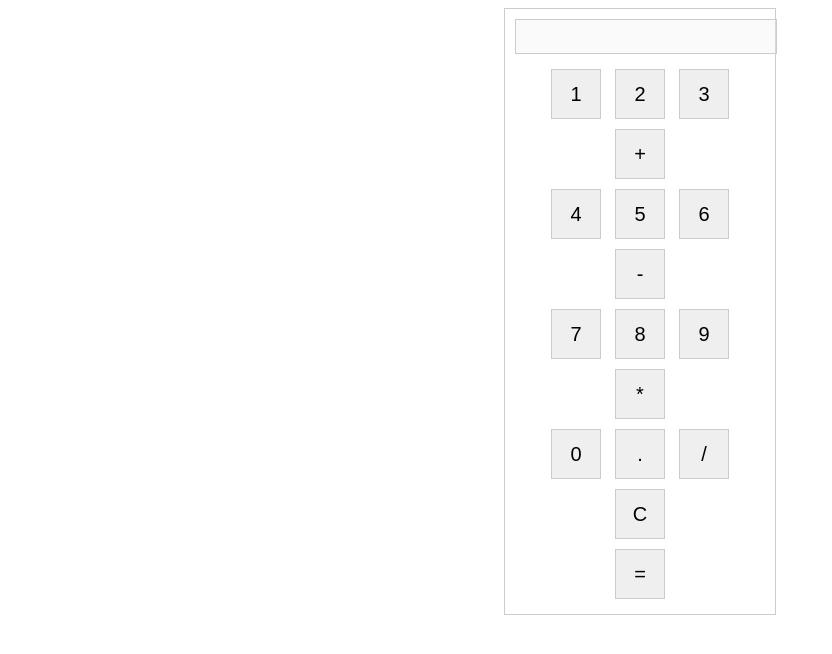
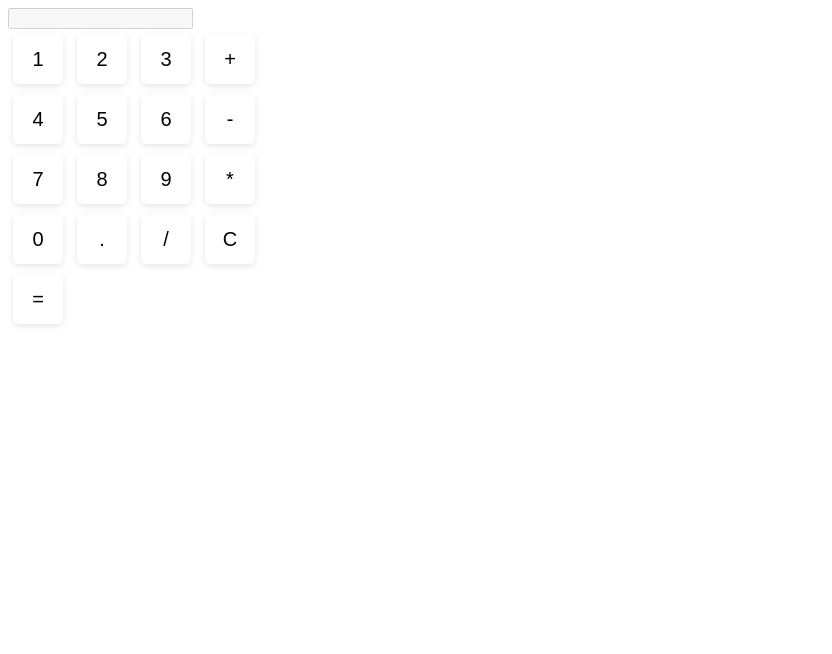
Before and after one commit to navyblue1993/navyblue1993.github.io, a plain HTML site: page index.html in a window 1280 px wide. Shown: the whole page, without its empty margins (0-832 px from the left). Drawn offline with Linux system fonts and the light colour scheme.

Commit message:
Update style.css

```diff
--- a/style.css
+++ b/style.css
@@ -1,33 +1,13 @@
-.calculator {
-  width: 250px;
-  margin: 0 auto;
-  border: 1px solid #ccc;
-  padding: 10px;
-  text-align: center;
-  font-size: 16px;
-}
-
-.calculator form {
-  margin: 0;
-  padding: 0;
-}
-
-.calculator input[type="text"] {
-  width: 100%;
-  margin-bottom: 10px;
-  padding: 5px;
-  border: 1px solid #ccc;
-  text-align: right;
-  font-size: 20px;
-}
-
 .calculator input[type="button"] {
   width: 50px;
   height: 50px;
   margin: 5px;
-  border: 1px solid #ccc;
+  border: none;
+  border-radius: 5px;
   font-size: 20px;
   cursor: pointer;
+  background-color: #fff;
+  box-shadow: 0px 2px 6px rgba(0, 0, 0, 0.1);
 }
 
 .calculator input[type="button"]:hover {
@@ -36,4 +16,5 @@
 
 .calculator input[type="button"]:active {
   background-color: #ddd;
+  box-shadow: 0px 1px 3px rgba(0, 0, 0, 0.2);
 }
```
